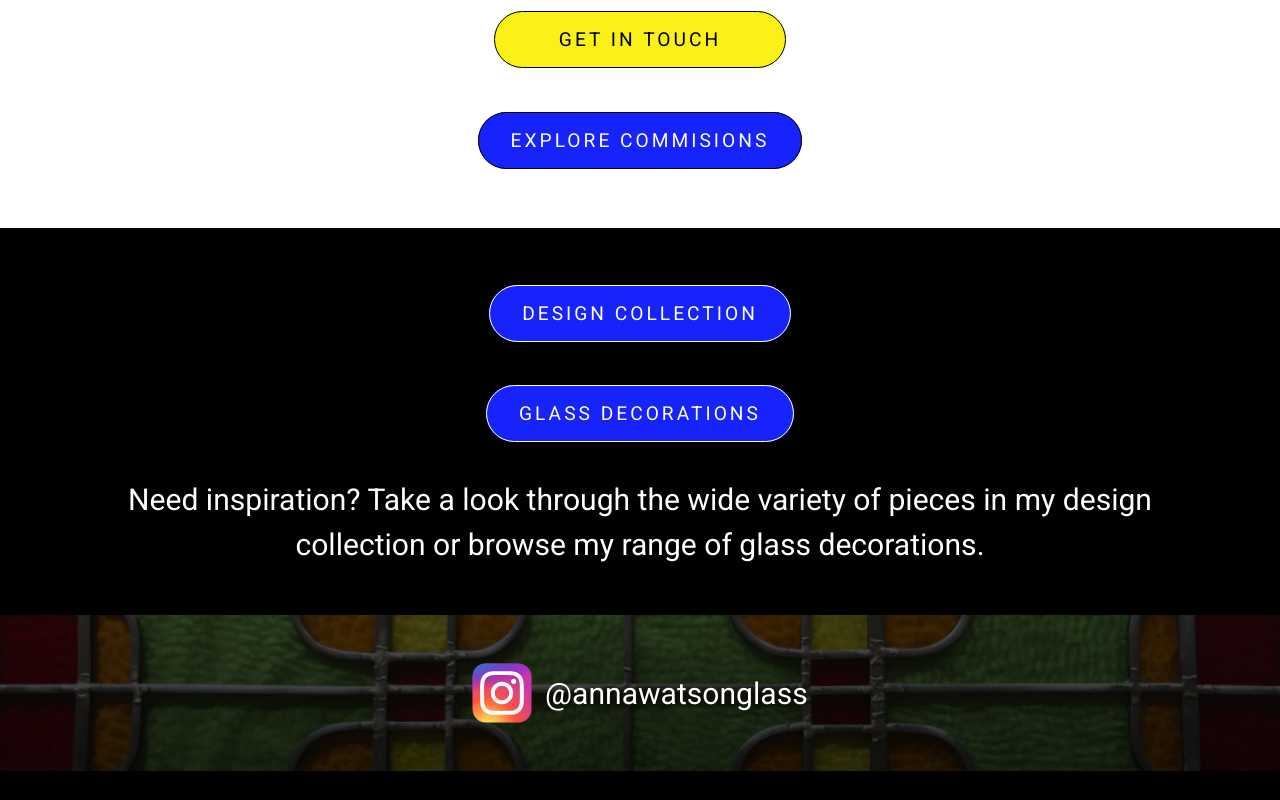
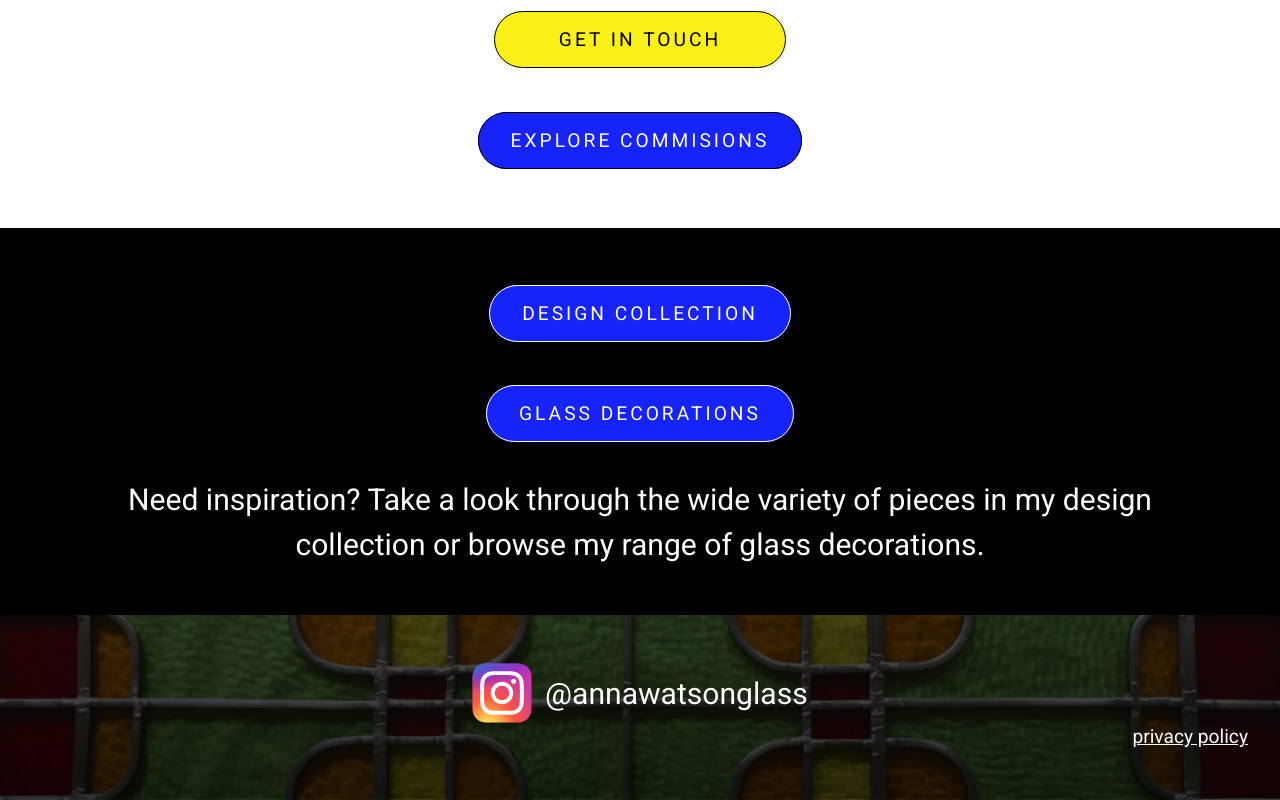
Before and after one commit to patrick-watsonica/anna-watson-glass, a plain HTML site: page index.html in a window 1280 px wide. Shown: the part 4999-5799 px from the top of the page. Before the commit the page ends 5770 px from the top, so only its background shows below. Drawn offline with Linux system fonts and the light colour scheme.

Commit message:
Add privacy policy link

```diff
--- a/index.html
+++ b/index.html
@@ -205,7 +205,10 @@
 					<a href="https://www.instagram.com/annawatsonglass/?hl=en"><img class="link-icon" src="./images/icon-instagram.svg" alt="instagram icon" loading="lazy"></a>
 					<p class="fs-3">@annawatsonglass</p>
 				</div>
+				<a class="privacy-policy fs-1 text-white" href="./privacy-policy.html">privacy policy</a>
 			</div>
+
 		</footer>
+
 	</body>
 </html>
--- a/style.css
+++ b/style.css
@@ -606,6 +606,9 @@ p,
 	width: 60px;
 }
 
+.privacy-policy {
+	text-align: right;
+}
 /* /////////////////////////////////////////////////////////// */
 
 /* ///////////////////////////////////////////////////////////////////////// */
```
